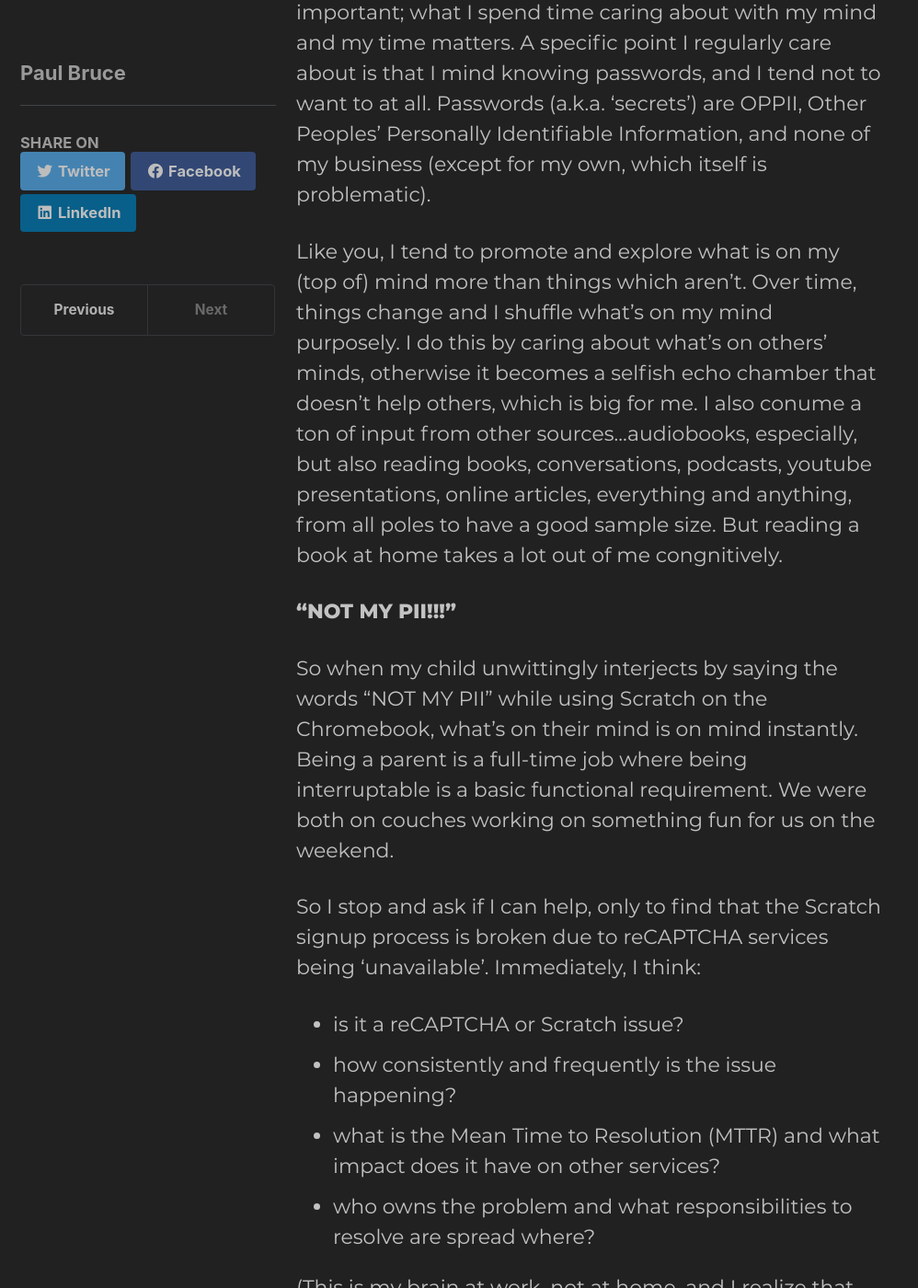
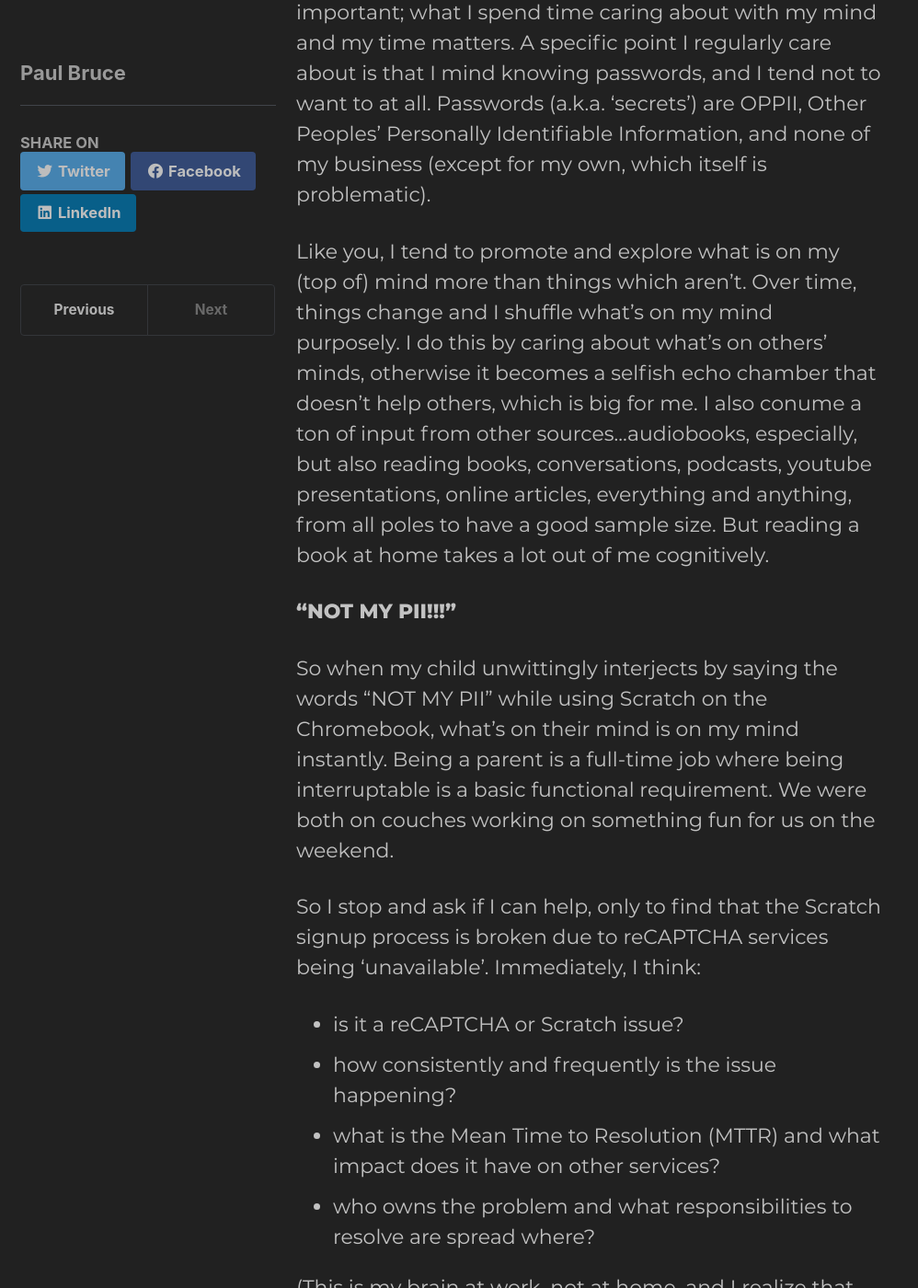
Before and after one commit to paulsbruce/paulsbruce.io, a Jekyll site: the page built from _posts/2024/2024-05-29-scratching-at-the-surface-of-leadership.markdown, in a window 1280 px wide and 1400 px high, scrolled down 1095 px. Shown: the whole window at 92% size, without its empty margins (0-998 px from the left). Built offline with Jekyll 4.4.1, drawn with Linux system fonts in a browser that asks for light colours; cached includes are drawn as plain includes; some of the changed text lies outside the part shown.

Commit message:
Spell checks

```diff
--- a/_posts/2024/2024-05-29-scratching-at-the-surface-of-leadership.markdown
+++ b/_posts/2024/2024-05-29-scratching-at-the-surface-of-leadership.markdown
@@ -30,11 +30,11 @@
 
 For myself, managing my 'thought real estate' is important; what I spend time caring about with my mind and my time matters. A specific point I regularly care about is that I mind knowing passwords, and I tend not to want to at all. Passwords (a.k.a. 'secrets') are OPPII, Other Peoples' Personally Identifiable Information, and none of my business (except for my own, which itself is problematic).
 
-Like you, I tend to promote and explore what is on my (top of) mind more than things which aren't. Over time, things change and I shuffle what's on my mind purposely. I do this by caring about what's on others' minds, otherwise it becomes a selfish echo chamber that doesn't help others, which is big for me. I also conume a ton of input from other sources...audiobooks, especially, but also reading books, conversations, podcasts, youtube presentations, online articles, everything and anything, from all poles to have a good sample size. But reading a book at home takes a lot out of me congnitively.
+Like you, I tend to promote and explore what is on my (top of) mind more than things which aren't. Over time, things change and I shuffle what's on my mind purposely. I do this by caring about what's on others' minds, otherwise it becomes a selfish echo chamber that doesn't help others, which is big for me. I also conume a ton of input from other sources...audiobooks, especially, but also reading books, conversations, podcasts, youtube presentations, online articles, everything and anything, from all poles to have a good sample size. But reading a book at home takes a lot out of me cognitively.
 
 **"NOT MY PII!!!"**
 
-So when my child unwittingly interjects by saying the words "NOT MY PII" while using Scratch on the Chromebook, what's on their mind is on mind instantly. Being a parent is a full-time job where being interruptable is a basic functional requirement. We were both on couches working on something fun for us on the weekend.
+So when my child unwittingly interjects by saying the words "NOT MY PII" while using Scratch on the Chromebook, what's on their mind is on my mind instantly. Being a parent is a full-time job where being interruptable is a basic functional requirement. We were both on couches working on something fun for us on the weekend.
 
 So I stop and ask if I can help, only to find that the Scratch signup process is broken due to reCAPTCHA services being 'unavailable'. Immediately, I think:
 
```
Also changed, not shown: other parts of _posts/2024/2024-05-29-scratching-at-the-surface-of-leadership.markdown (+4 -4 lines).
